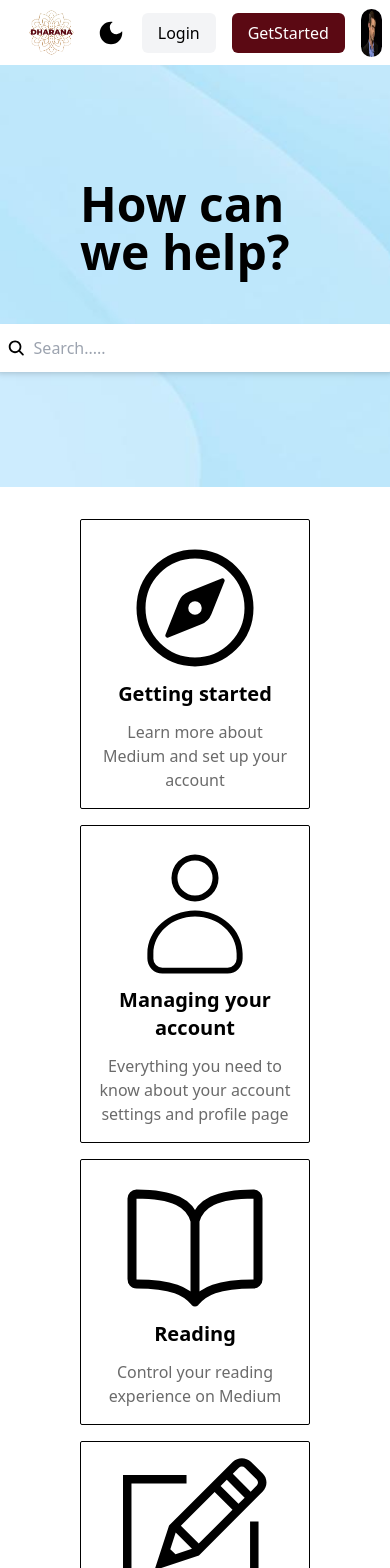
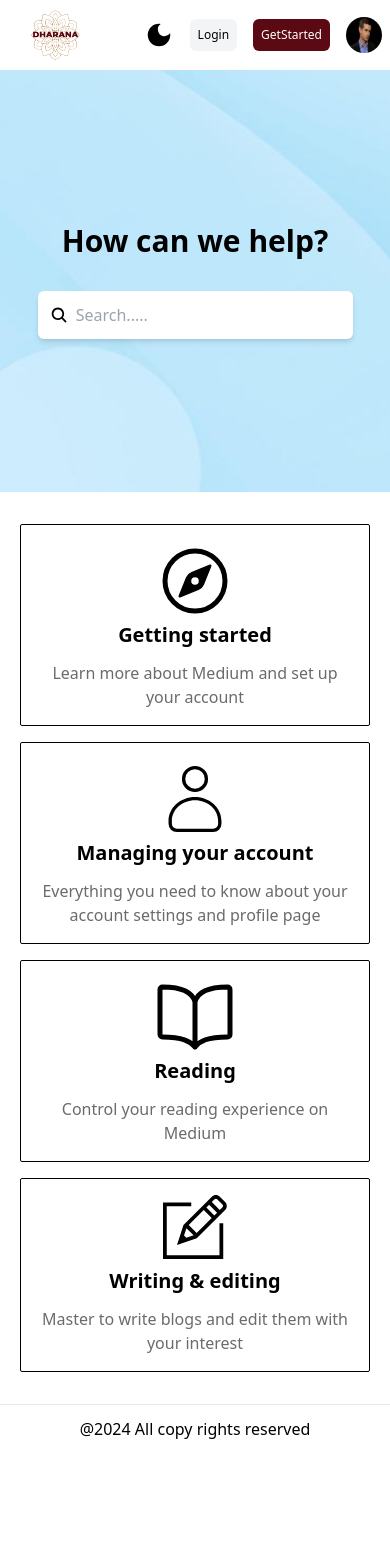
Before and after one commit to srinathlee/BlogsiteFrontend, a React (Create React App) app: page /help in a window 390 px wide. Shown: the top 1568 px of the page. After the commit the page ends 1453 px from the top, so only its background shows below. Built offline with nearby package versions, Linux system fonts and the light colour scheme.

Commit message:
responsive changes

```diff
--- a/src/components/help.js
+++ b/src/components/help.js
@@ -15,9 +15,9 @@ const HelpPage = () => {
   return (
     <>
       <div className="">
-        <div className="px-20 md:px-40 help-hero-banner flex flex-col gap-12 justify-center items-center w-[100%]">
-          <h1 className="text-5xl font-semibold">How can we help?</h1>
-          <div className="max-w-[600px] w-[400px] flex flex-row shadow-md bg-white rounded-md p-3 items-center gap-2">
+        <div className=" px-5 md:px-20 md:px-40 help-hero-banner flex flex-col gap-8 md:gap-12 justify-center items-center w-[100%]">
+          <h1 className="text-3xl md:text-5xl font-semibold">How can we help?</h1>
+          <div className="w-[90%] md:max-w-[600px]  flex flex-row shadow-md bg-white rounded-md p-3 items-center gap-2">
             <IoSearch className="searchicon" />
             <input
               className="w-[100%] outline-none"
@@ -27,10 +27,10 @@ const HelpPage = () => {
           </div>
         </div>
 
-        <div className=" dark:bg-black dark:text-white  py-8 px-20 lg:px-40 grid grid-cols-1 justify-center items-center sm:grid-cols-2 gap-4">
-          <div className="hover:cursor-pointer justify-self-center border  border-black dark:border-gray-200 max-w-72 rounded-sm p-4 flex flex-col justify-center items-center">
+        <div className=" dark:bg-black dark:text-white  py-8 px-5 md:px-20 lg:px-40 grid grid-cols-1 justify-center items-center sm:grid-cols-2 gap-4">
+          <div className="hover:cursor-pointer justify-self-center border  border-black dark:border-gray-200  w-[100%] md:max-w-72 rounded-sm p-4 flex flex-col justify-center items-center">
             {/* <img src={gettingstarted} /> */}
-            <IoCompassOutline className="h-36 w-36 dark:text-white"/>
+            <IoCompassOutline className="h-20 w-20 md:h-36 md:w-36 dark:text-white"/>
 
             <div className="flex flex-col gap-3 ">
               <h1 className="text-center text-xl font-semibold">
@@ -42,9 +42,9 @@ const HelpPage = () => {
             </div>
           </div>
 
-          <div className="hover:cursor-pointer border justify-self-center border-black  dark:border-gray-200 max-w-72 rounded-sm p-4 flex flex-col justify-center items-center">
+          <div className="hover:cursor-pointer border justify-self-center border-black  dark:border-gray-200 [100%] md:max-w-72 rounded-sm p-4 flex flex-col justify-center items-center">
             {/* <img src={manageacc} /> */}
-            <CiUser className="h-36 w-36 dark:text-white"/>
+            <CiUser className="h-20 w-20 md:h-36 md:w-36 dark:text-white"/>
             <div className="flex flex-col gap-3 ">
               <h1 className="text-center text-xl font-semibold">
                 Managing your account
@@ -56,9 +56,9 @@ const HelpPage = () => {
             </div>
           </div>
 
-          <div className="hover:cursor-pointer border  justify-self-center border-black  dark:border-gray-200 max-w-72 rounded-sm p-4 flex flex-col justify-center items-center">
+          <div className="hover:cursor-pointer border  justify-self-center border-black  dark:border-gray-200 [100%] md:max-w-72 rounded-sm p-4 flex flex-col justify-center items-center">
             {/* <img src={readingblog} /> */}
-            <IoBookOutline className="h-36 w-36 dark:text-white"/>
+            <IoBookOutline className="h-20 w-20 md:h-36 md:w-36 dark:text-white"/>
 
             <div className="flex flex-col gap-3 ">
               <h1 className="text-center text-xl font-semibold">Reading</h1>
@@ -68,9 +68,9 @@ const HelpPage = () => {
             </div>
           </div>
 
-          <div className="hover:cursor-pointer border  justify-self-center border-black  dark:border-gray-200 max-w-72 rounded-sm p-4  flex flex-col justify-center items-center">
+          <div className="hover:cursor-pointer border  justify-self-center border-black  dark:border-gray-200 [100%] md:max-w-72 rounded-sm p-4  flex flex-col justify-center items-center">
             {/* <img src={wirtingblog} /> */}
-            <TfiPencilAlt className="h-36 w-36 dark:text-white"/>
+            <TfiPencilAlt className="h-16 w-16 md:h-36 md:w-36 mb-2 dark:text-white"/>
 
             <div className="flex flex-col gap-3 ">
               <h1 className="text-center text-xl font-semibold">
--- a/src/components/home.js
+++ b/src/components/home.js
@@ -16,13 +16,13 @@ const Home = () => {
   return (
     <div className="home-bg-container dark:bg-black">
       {/* banner section  */}
-      <div className="flex flex-row  overflow-hidden gap-3 p-10 sm:px-24">
+      <div className="flex flex-row  overflow-hidden gap-3 p-5 sm:px-24">
         <img
           className="h-96 rounded-lg shadow-xl max-w-[450px] hidden xl:block"
           src={heroimg}
         />
-        <div className="bg-slate-200 dark:bg-[#FCD494] p-10 shadow-md rounded-lg flex flex-col gap-4">
-          <h1 className=" text-5xl text-black font-semibold">
+        <div className="bg-slate-200 dark:bg-[#FCD494] p-5 shadow-md rounded-lg flex flex-col gap-4">
+          <h1 className=" text-2xl md:text-5xl text-black font-semibold">
             Where Focus Meets Insight
           </h1>
           <p className=" text-4 text-[#616161] dark:text-[#5B0913] ">
@@ -39,7 +39,7 @@ const Home = () => {
       </div>
 
       {/* cards section */}
-      <div className="px-10 sm:px-24 grid grid-cols-4 py-10 p">
+      <div className="px-5 sm:px-24 grid grid-cols-4 py-10 p">
         <div className="col-span-4 lg:col-span-3  grid md:grid-cols-3 shrink-0 gap-4">
           <Link to="/blogs">
             {" "}
--- a/src/components/userLibrary.js
+++ b/src/components/userLibrary.js
@@ -37,8 +37,8 @@ const UserLibrary = () => {
   return (
     <>
       <div className="relative dark:bg-black dark:text-white min-h-[90vh] pb-10">
-        <div className="grid grid-cols-3  gap-10 md:px-10 lg:px-40 ">
-          <div className=" col-span-3 md:col-span-2 pt-20 px-10  ">
+        <div className="grid grid-cols-3  gap-10 px-5 md:px-10 lg:px-40 ">
+          <div className=" col-span-3 md:col-span-2 pt-20 ">
             <h1 className="font-semibold text-3xl mb-10 dark:text-white text-[#5B0913]">
              Your Library
             </h1>
@@ -69,7 +69,7 @@ const UserLibrary = () => {
             </div>
           </div>
 
-          <div className="  static col-span-3 md:col-span-1 border-l  px-10 md:pl-10 pt-10   ">
+          <div className="  static col-span-3 md:col-span-1 border-t md:border-l  px-10 md:pl-10 pt-10   ">
            <div className="flex flex-col gap-8 sticky top-10">
            <div className="h-fit lg:block  grid-cols-1  ">
               <h className="text-base font-bold dark:text-white">
--- a/src/components/userProfile.js
+++ b/src/components/userProfile.js
@@ -54,7 +54,7 @@ const UserProfile = () => {
     <>
     <div className="relative dark:bg-black dark:text-white min-h-[90vh] pb-10">
       <div className="grid grid-cols-3  gap-10 md:px-10 lg:px-40 ">
-        <div className=" order-2 md:order-1  col-span-3 md:col-span-2 pt-20 px-10  ">
+        <div className=" order-2 md:order-1  col-span-3 md:col-span-2 pt-20 px-5 md:px-10  ">
           <h1 className="font-semibold text-3xl mb-10 dark:text-white text-[#5B0913]">
             Srinath_5255
           </h1>
@@ -84,7 +84,7 @@ const UserProfile = () => {
             {selectedTab === "home" ? <UserHomeView /> : <UserAboutView />}
           </div>
         </div>
-        <div className=" order-1 md:order-2 static col-span-3 md:col-span-1 border-l  px-10 md:pl-10 pt-10 flex flex-col gap-4 md:sticky top-10 ">
+        <div className=" order-1 md:order-2 static col-span-3 md:col-span-1 border-l px-5 md:px-10 md:pl-10 pt-10 flex flex-col gap-4 md:sticky top-10 ">
          <div className="md:sticky top-10">
          <img className="w-32 h-32 rounded-full" src={userProfile} />
           <h1 className="font-semibold text-xl  text-[#5B0913] dark:text-white">Srinath_5255</h1>
--- a/src/utils/homeblogcard.js
+++ b/src/utils/homeblogcard.js
@@ -16,7 +16,7 @@ const Homeblogcard = ({ imgg }) => {
           alt="Noteworthy technology acquisitions 2021"
         />
       <div className="p-5">
-          <h5 className="mb-2 text-2xl font-bold tracking-tight text-gray-900 dark:text-white">
+          <h5 className="mb-2 text-xl md:text-2xl font-bold tracking-tight text-gray-900 dark:text-white">
             Noteworthy technology acquisitions 2021
           </h5>
         <p className="mb-3 font-normal text-gray-700 dark:text-gray-400">
--- a/src/utils/navbar.js
+++ b/src/utils/navbar.js
@@ -54,14 +54,14 @@ const Navbar = () => {
         </div>
         <div>
           <Link to="/login">
-            <button className="text-black rounded-md px-4 py-2 bg-gray-100">
+            <button className="text-xs px-2 text-black rounded-md md:px-4 py-2 bg-gray-100">
               Login
             </button>
           </Link>
         </div>
         <div>
           <Link to="/register">
-            <button className="text-white rounded-md px-4 py-2 bg-[#5B0913]">
+            <button className=" text-xs px-2 text-white rounded-md py-2 md:px-4 bg-[#5B0913]">
               GetStarted
             </button>
           </Link>
@@ -71,7 +71,7 @@ const Navbar = () => {
           <img
             ref={menuRef}
             onClick={handleDrop}
-            className="h-12 w-12 rounded-full"
+            className="h-9 w-9 md:h-12 md:w-12 rounded-full"
             src={userrecologo}
           />
 
```
Also changed, not shown: src/components/blogView.js (+4 -4 lines).
